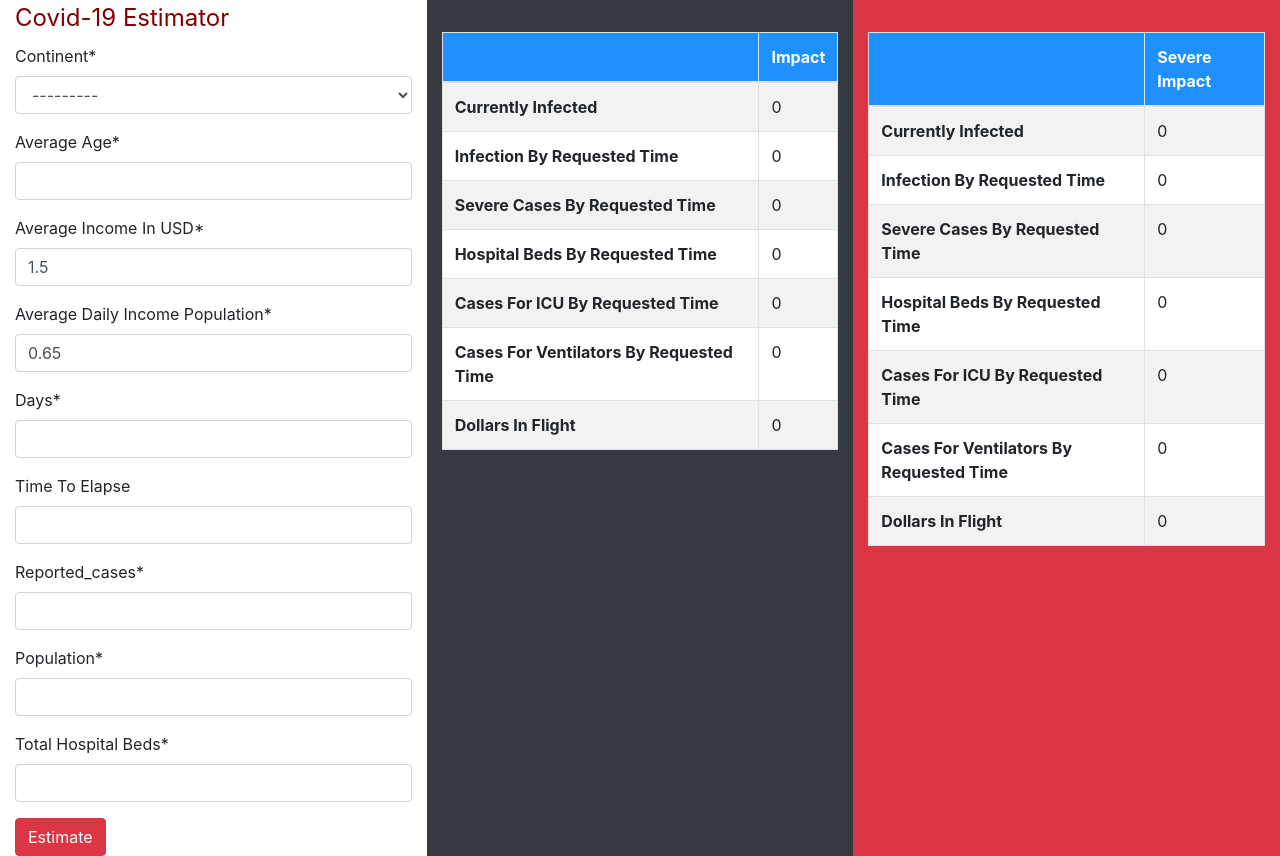
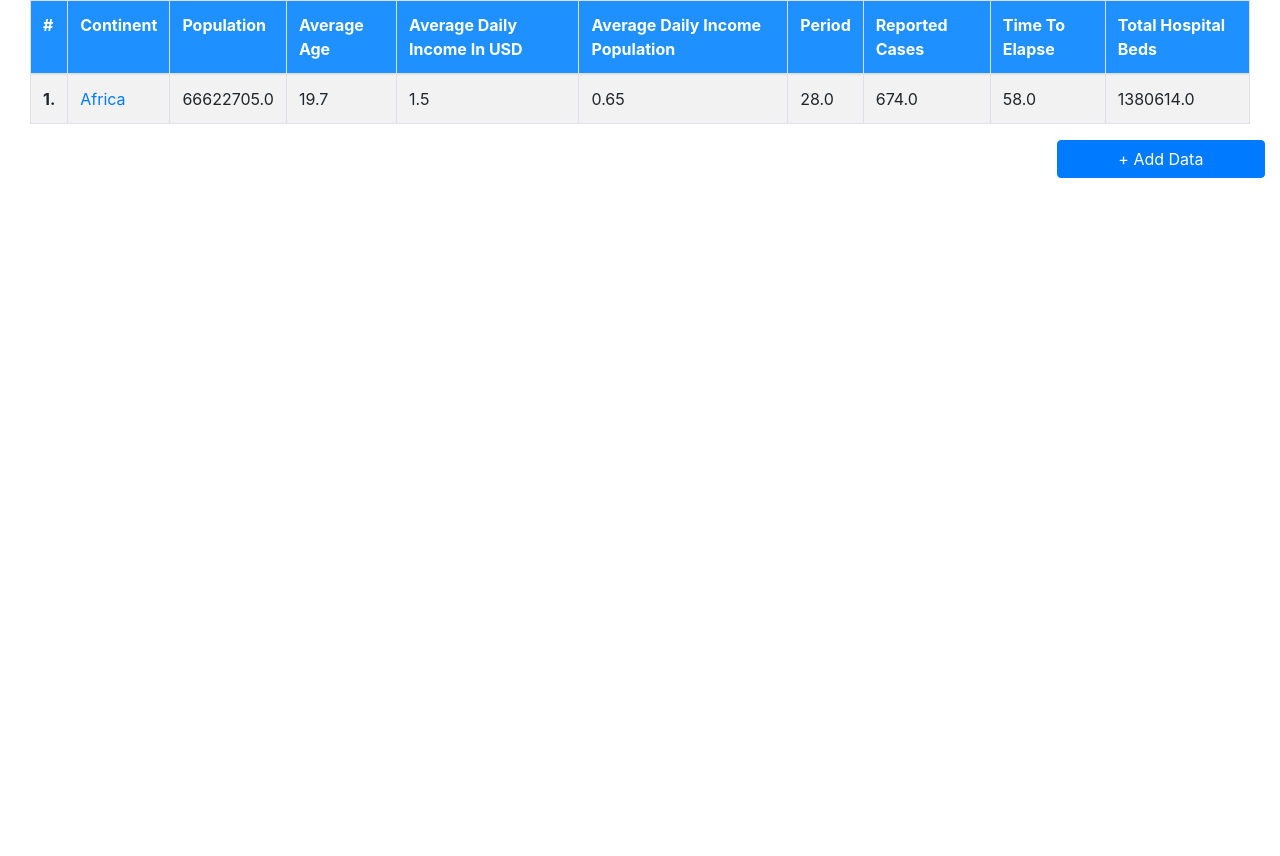
Before and after one commit to qinyanjuidavid/Covid19-Estimator, a Django app: page / in a window 1280 px wide. After the commit the page ends 178 px from the top, so only its background shows below. Run offline with Django 3.2, Linux system fonts and the light colour scheme; data comes from the database, SQL or seed files in the repository; some libraries are stand-ins or nearby versions.

Commit message:
On branch master

```diff
--- /dev/null
+++ b/Estimator/myapp/templates/myapp/continent.html
@@ -0,0 +1,40 @@
+{%extends 'myapp/base.html'%}
+{%block content%}
+<div class="container-fluid">
+  <div class="col-sm-12">
+  <table class="table table-striped table-bordered col-sm-12">
+    <theader>
+      <tr class="text-white" style=background-color:dodgerblue;>
+        <th>#</th>
+        <th>Continent</th>
+        <th>Population</th>
+        <th>Average Age</th>
+        <th>Average Daily Income In USD</th>
+        <th>Average Daily Income Population</th>
+        <th>Period</th>
+        <th>Reported Cases</th>
+        <th>Time To Elapse</th>
+        <th>Total Hospital Beds</th>
+      </tr>
+      </theader>
+      <tbody>
+        {%for covid in covid%}
+        <tr>
+          <th>{{forloop.counter}}.</th>
+          <td><a href="{%url 'myapp:home' covid.id%}">{{covid.name}}</a></td>
+          <td>{{covid.population}}</td>
+          <td>{{covid.avgAge}}</td>
+          <td>{{covid.avgDailyIncomeInUsd}}</td>
+          <td>{{covid.avgDailyIncomePopulation}}</td>
+          <td>{{covid.period}}</td>
+          <td>{{covid.reportedCases}}</td>
+          <td>{{covid.timeToElapse}}</td>
+          <td>{{covid.totalHospitalBeds}}</td>
+          </tr>
+        {%endfor%}
+        </tbody>
+    </table>
+    </div>
+<button class="btn btn-primary float-right col-sm-2">+ Add Data</button>
+  </div>
+{%endblock%}
--- a/Estimator/myapp/templates/myapp/home.html
+++ b/Estimator/myapp/templates/myapp/home.html
@@ -3,15 +3,6 @@
 {%block content%}
 <div class="container-fluid">
 <div class="row">
-<div class="col-sm-4">
-  <legend style=color:maroon;>Covid-19 Estimator</legend>
-  <form method="POST" action="" enctype="multipart/form-data">
-    {%csrf_token%}
-    {{form|crispy}}
-    <button class="btn btn-danger text-white">Estimate</button>
-  </form>
-
-  </div>
 
   <div class="col-sm-4 bg-dark">
     <table class="table table-striped table-bordered" style=margin-top:2rem;>
--- a/Estimator/myapp/urls.py
+++ b/Estimator/myapp/urls.py
@@ -4,5 +4,7 @@ app_name="myapp"
 
 
 urlpatterns=[
-path("",views.Home,name="home")
+path("home/<id>/",views.Home,name="home"),
+path("add,",views.AddFormView,name="add"),
+path('',views.continentView,name="continent")
 ]
--- a/Estimator/myapp/views.py
+++ b/Estimator/myapp/views.py
@@ -1,10 +1,28 @@
 from django.shortcuts import render
 from django.http import HttpResponse,HttpResponseRedirect
 from myapp.forms import Covid19Form
-from myapp.models import Impact,SevereImpact
+from myapp.models import Impact,SevereImpact,Covid19
 
+def continentView(request):
+    covid=Covid19.objects.all()
+    context={
+    'covid':covid
+    }
+    return render(request,'myapp/continent.html',context)
 
-def Home(request):
+def AddFormView(request):
+    if request.method=="POST":
+        form=Covid19Form(request.POST or None,request.FILES or None)
+        if form.is_valid():
+            form.save()
+
+    else:
+        form=Covid19Form()
+    context={
+    "form":form
+    }
+    return render(request,'myapp/add.html',context)
+def Home(request,id):
     currentlyInfected=0
     currentlyInfectedsevere=0
     InfectionByRequestedTime=0
@@ -20,84 +38,70 @@ def Home(request):
     dollarsInFlight_impact=0
     dollarsInFlight_severe=0
     name=" "
-    if request.method=="POST":
-        form=Covid19Form(request.POST or None,request.FILES or None)
-        if form.is_valid():
-            reportedCases=form.cleaned_data['reportedCases']
-            name=form.cleaned_data['name']
-            avgAge=form.cleaned_data['avgAge']
-            avgDailyIncomeInUsd=form.cleaned_data['avgDailyIncomeInUsd']
-            avgDailyIncomePopulation=form.cleaned_data['avgDailyIncomePopulation']
-            period=form.cleaned_data['period']
-            timeToElapse=form.cleaned_data['timeToElapse']
-            population=form.cleaned_data['population']
-            totalHospitalBeds=form.cleaned_data['totalHospitalBeds']
-            #challenge 1
-            name=name
-            currentlyInfected=reportedCases*10
-            currentlyInfectedsevere=reportedCases*50
-            time=period/3
-            actualtime=2*round(time,0)
-            InfectionByRequestedTime=currentlyInfected*actualtime
-            InfectionByRequestedTimeSevere=currentlyInfectedsevere*actualtime
-            #challenge 2
-            severeCasesByRequestedTime_impact=InfectionByRequestedTime*0.15
-            severeCasesByRequestedTime_severe=InfectionByRequestedTimeSevere*0.15
-            hospitalBedsByRequestedTime_impact=(totalHospitalBeds*0.35)-severeCasesByRequestedTime_impact
-            hospitalBedsByRequestedTime_severe=(totalHospitalBeds*0.35)-severeCasesByRequestedTime_severe
-            #challenge 3
-            casesForICUByRequestedTime_impact=InfectionByRequestedTime*0.05
-            casesForICUByRequestedTime_severe=InfectionByRequestedTimeSevere*0.05
-            casesForVentilatorsByRequestedTime_impact=InfectionByRequestedTime*0.02
-            casesForVentilatorsByRequestedTime_severe=InfectionByRequestedTimeSevere*0.02
-            dollarsInFlight_impact=InfectionByRequestedTime*avgDailyIncomeInUsd*avgDailyIncomePopulation*30
-            dollarsInFlight_impact=round(dollarsInFlight_impact,2)
-            dollarsInFlight_severe=InfectionByRequestedTimeSevere*avgDailyIncomeInUsd*avgDailyIncomePopulation*30
-            dollarsInFlight_severe=round(dollarsInFlight_severe,2)
-            #*************saving infor
-            impact=Impact(
-            name=name,
-            currentlyInfected=currentlyInfected,
-            InfectionByRequestedTime=InfectionByRequestedTime,
-            severeCasesByRequestedTime_impact=severeCasesByRequestedTime_impact,
-            hospitalBedsByRequestedTime_impact=hospitalBedsByRequestedTime_impact,
-            casesForICUByRequestedTime_impact=casesForICUByRequestedTime_impact,
-            casesForVentilatorsByRequestedTime_impact=casesForVentilatorsByRequestedTime_impact,
-            dollarsInFlight_impact=dollarsInFlight_impact
-            )
+    form=Covid19Form()
+    if form.is_valid():
+        reportedCases=form.cleaned_data['reportedCases']
+        name=form.cleaned_data['name']
+        avgAge=form.cleaned_data['avgAge']
+        avgDailyIncomeInUsd=form.cleaned_data['avgDailyIncomeInUsd']
+        avgDailyIncomePopulation=form.cleaned_data['avgDailyIncomePopulation']
+        period=form.cleaned_data['period']
+        timeToElapse=form.cleaned_data['timeToElapse']
+        population=form.cleaned_data['population']
+        totalHospitalBeds=form.cleaned_data['totalHospitalBeds']
+        #challenge 1
+        name=name
+        currentlyInfected=reportedCases*10
+        currentlyInfectedsevere=reportedCases*50
+        time=period/3
+        actualtime=2*round(time,0)
+        InfectionByRequestedTime=currentlyInfected*actualtime
+        InfectionByRequestedTimeSevere=currentlyInfectedsevere*actualtime
+        #challenge 2
+        severeCasesByRequestedTime_impact=InfectionByRequestedTime*0.15
+        severeCasesByRequestedTime_severe=InfectionByRequestedTimeSevere*0.15
+        hospitalBedsByRequestedTime_impact=(totalHospitalBeds*0.35)-severeCasesByRequestedTime_impact
+        hospitalBedsByRequestedTime_severe=(totalHospitalBeds*0.35)-severeCasesByRequestedTime_severe
+        #challenge 3
+        casesForICUByRequestedTime_impact=InfectionByRequestedTime*0.05
+        casesForICUByRequestedTime_severe=InfectionByRequestedTimeSevere*0.05
+        casesForVentilatorsByRequestedTime_impact=InfectionByRequestedTime*0.02
+        casesForVentilatorsByRequestedTime_severe=InfectionByRequestedTimeSevere*0.02
+        dollarsInFlight_impact=InfectionByRequestedTime*avgDailyIncomeInUsd*avgDailyIncomePopulation*30
+        dollarsInFlight_impact=round(dollarsInFlight_impact,2)
+        dollarsInFlight_severe=InfectionByRequestedTimeSevere*avgDailyIncomeInUsd*avgDailyIncomePopulation*30
+        dollarsInFlight_severe=round(dollarsInFlight_severe,2)
+        #*************saving infor
+        impact=Impact(
+        name=name,
+        currentlyInfected=currentlyInfected,
+        InfectionByRequestedTime=InfectionByRequestedTime,
+        severeCasesByRequestedTime_impact=severeCasesByRequestedTime_impact,
+        hospitalBedsByRequestedTime_impact=hospitalBedsByRequestedTime_impact,
+        casesForICUByRequestedTime_impact=casesForICUByRequestedTime_impact,
+        casesForVentilatorsByRequestedTime_impact=casesForVentilatorsByRequestedTime_impact,
+        dollarsInFlight_impact=dollarsInFlight_impact
+        )
 
-            severeimpact=SevereImpact(
-            name=name,
-            currentlyInfectedsevere=currentlyInfectedsevere,
-            InfectionByRequestedTimeSevere=InfectionByRequestedTimeSevere,
-            severeCasesByRequestedTime_severe=severeCasesByRequestedTime_severe,
-            hospitalBedsByRequestedTime_severe=hospitalBedsByRequestedTime_severe,
-            casesForICUByRequestedTime_severe=casesForICUByRequestedTime_severe,
-            casesForVentilatorsByRequestedTime_severe=casesForVentilatorsByRequestedTime_severe,
-            dollarsInFlight_severe=dollarsInFlight_severe
-            )
-            form.save()
-            severeimpact.save()
-            impact.save()
-    else:
-        form=Covid19Form()
+        severeimpact=SevereImpact(
+        name=name,
+        currentlyInfectedsevere=currentlyInfectedsevere,
+        InfectionByRequestedTimeSevere=InfectionByRequestedTimeSevere,
+        severeCasesByRequestedTime_severe=severeCasesByRequestedTime_severe,
+        hospitalBedsByRequestedTime_severe=hospitalBedsByRequestedTime_severe,
+        casesForICUByRequestedTime_severe=casesForICUByRequestedTime_severe,
+        casesForVentilatorsByRequestedTime_severe=casesForVentilatorsByRequestedTime_severe,
+        dollarsInFlight_severe=dollarsInFlight_severe
+        )
+        severeimpact.save()
+        impact.save()
+    impactObj=Impact.objects.all()
+    covidObj=Covid19.objects.get(id=id)
+    severeObj=SevereImpact.objects.all()
 
     context={
-    'form':form,
     'name':name,
-    'currentlyInfected':currentlyInfected,
-    'currentlyInfectedsevere':currentlyInfectedsevere,
-    'InfectionByRequestedTime':InfectionByRequestedTime,
-    'InfectionByRequestedTimeSevere':InfectionByRequestedTimeSevere,
-    'severeCasesByRequestedTime_impact':severeCasesByRequestedTime_impact,
-    'severeCasesByRequestedTime_severe':severeCasesByRequestedTime_severe,
-    'hospitalBedsByRequestedTime_impact':hospitalBedsByRequestedTime_impact,
-    'hospitalBedsByRequestedTime_severe':hospitalBedsByRequestedTime_severe,
-    'casesForICUByRequestedTime_impact':casesForICUByRequestedTime_impact,
-    'casesForICUByRequestedTime_severe':casesForICUByRequestedTime_severe,
-    'casesForVentilatorsByRequestedTime_impact':casesForVentilatorsByRequestedTime_impact,
-    'casesForVentilatorsByRequestedTime_severe':casesForVentilatorsByRequestedTime_severe,
-    'dollarsInFlight_impact':dollarsInFlight_impact,
-    'dollarsInFlight_severe':dollarsInFlight_severe
+    'impactObj':impactObj,
+    'severeObj':severeObj
     }
     return render(request,'myapp/home.html',context)
```
Also changed, not shown: Estimator/myapp/templates/myapp/add.html (added, +16 -0 lines).
